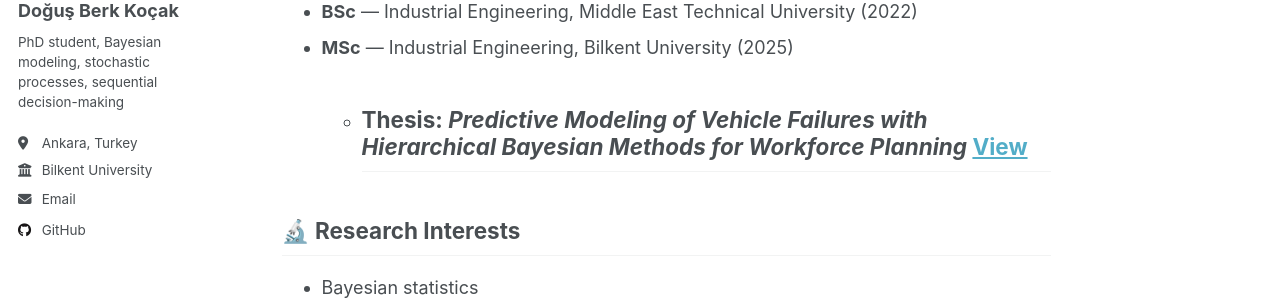
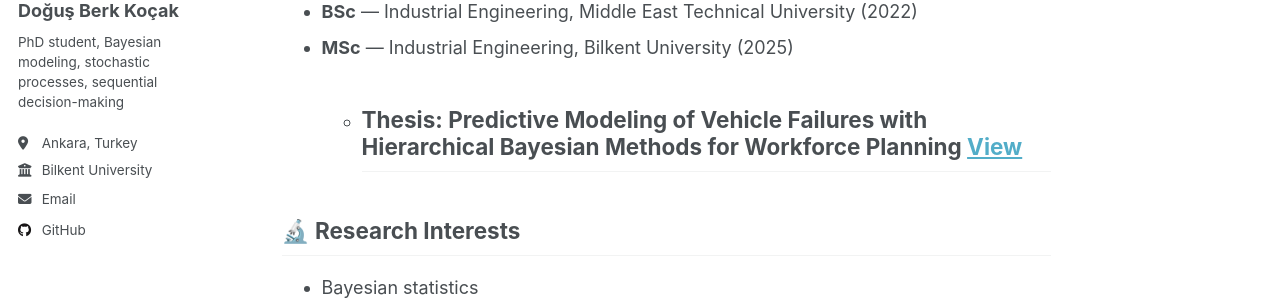
Before and after one commit to dbkocak/dbkocak.github.io, a Jekyll site: the page built from _pages/about.md, in a window 1280 px wide and 1089 px high. Shown: the part 317-617 px from the top of the window. Built offline with Jekyll 4.4.1, drawn with Linux system fonts in a browser that asks for light colours; a script that is not in the unit is left out.

```diff
--- a/_pages/about.md
+++ b/_pages/about.md
@@ -16,7 +16,7 @@ I’m **Doğuş Berk Koçak**
 ## 🎓 Background
 - **BSc** — Industrial Engineering, Middle East Technical University (2022)
 - **MSc** — Industrial Engineering, Bilkent University (2025)
-  - Thesis: *Predictive Modeling of Vehicle Failures with Hierarchical Bayesian Methods for Workforce Planning* [View](https://repository.bilkent.edu.tr/items/a695c634-ed2f-4216-9e33-ac5f5be32f89)
+  - Thesis: Predictive Modeling of Vehicle Failures with Hierarchical Bayesian Methods for Workforce Planning [View](https://repository.bilkent.edu.tr/items/a695c634-ed2f-4216-9e33-ac5f5be32f89)
 ---
 
 ## 🔬 Research Interests
```
